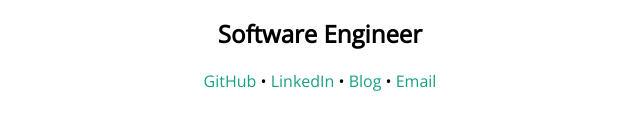
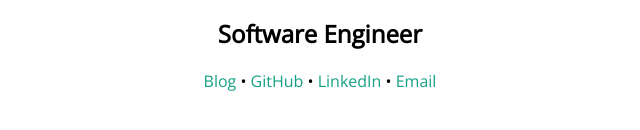
Before and after one commit to nickbreaton/nickbreaton.com, a Gatsby site: page / in a window 1280 px wide. Shown: the part 286-416 px from the top of the page, 320-960 px from the left. Built offline with nearby package versions, Linux system fonts and the light colour scheme; Gatsby itself is replaced by a stand-in of ours.

Commit message:
Reorder links

```diff
--- a/src/pages/index.js
+++ b/src/pages/index.js
@@ -41,9 +41,9 @@ const IndexPage = () => (
       />
       <h2>Software Engineer</h2>
       <div>
+        <InteralLink to='blog/'>Blog</InteralLink>
         <ExternalLink href='https://github.com/nickbreaton'>GitHub</ExternalLink>
         <ExternalLink href='https://www.linkedin.com/in/nickbreaton'>LinkedIn</ExternalLink>
-        <InteralLink to='blog'>Blog</InteralLink>
         <ExternalLink href='mailto:nick@breaton.com'>Email</ExternalLink>
       </div>
     </Content>
```
